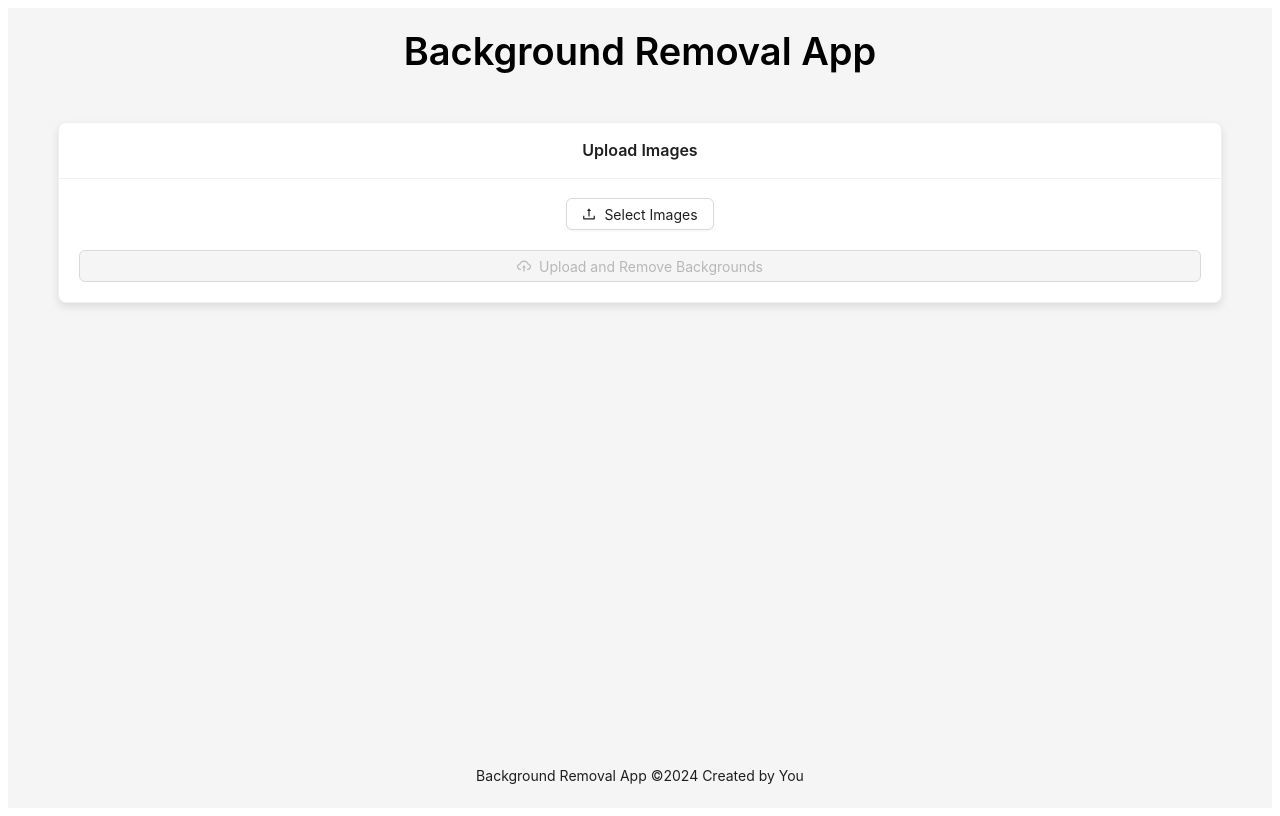
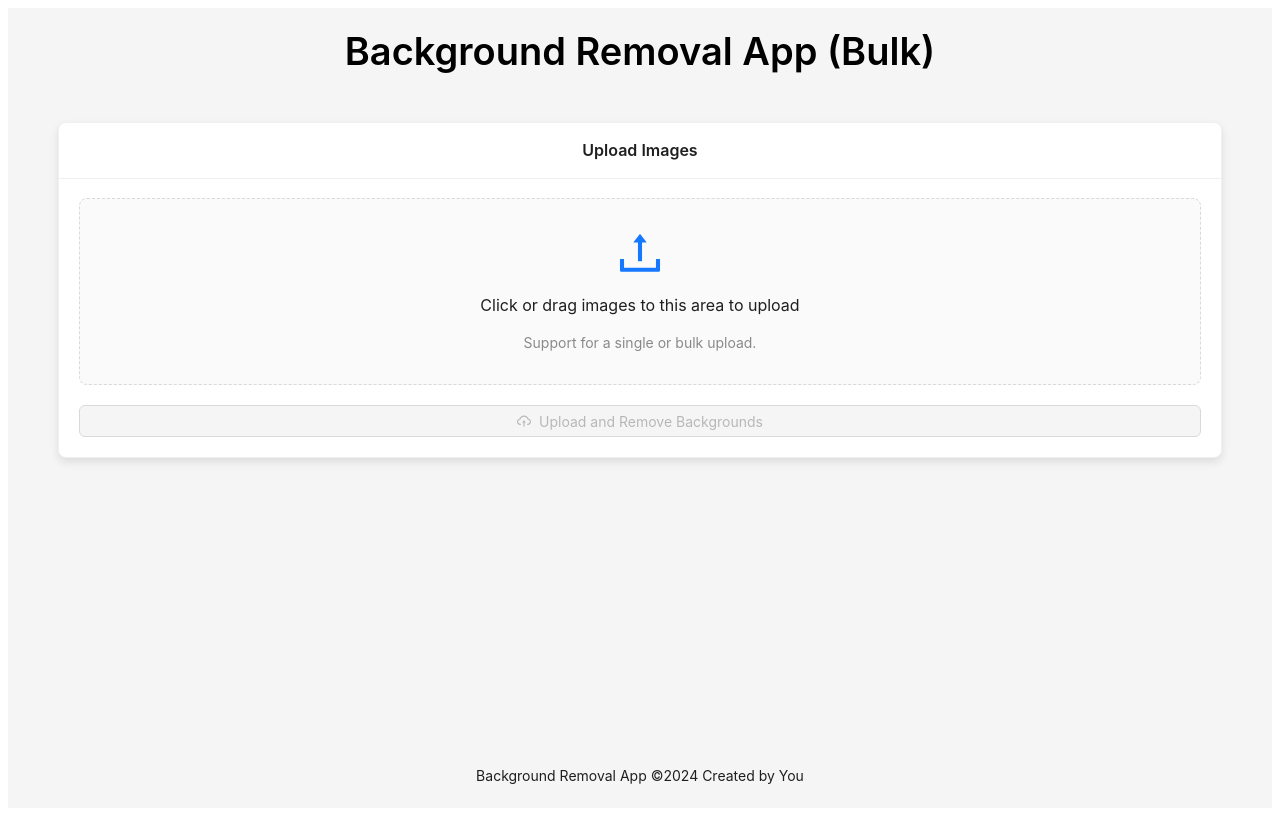
Before and after one commit to dananjayahbi/background_removal_bulk_app, a React (Vite) app in the folder frontend/: page / in a window 1280 px wide. Built offline with nearby package versions, Linux system fonts and the light colour scheme.

Commit message:
improved the frontend UI

```diff
--- a/frontend/src/App.jsx
+++ b/frontend/src/App.jsx
@@ -6,27 +6,28 @@ import {
   Typography,
   Image,
   message,
-  Spin,
   Card,
   Row,
   Col,
+  Select,
 } from "antd";
 import {
   UploadOutlined,
   CloudUploadOutlined,
-  LoadingOutlined,
   DownloadOutlined,
 } from "@ant-design/icons";
 import axios from "axios";
 
 const { Header, Content, Footer } = Layout;
 const { Title } = Typography;
+const { Dragger } = Upload;
 
 const App = () => {
   const [files, setFiles] = useState([]);
   const [loading, setLoading] = useState(false);
   const [processedImages, setProcessedImages] = useState([]);
   const [imageId, setImageId] = useState(null);
+  const [processingStatus, setProcessingStatus] = useState([]);
 
   const checkImageStatus = async (id) => {
     try {
@@ -39,7 +40,9 @@ const App = () => {
         setProcessedImages(images);
         setLoading(false);
         message.success("Images processed successfully!");
+        setFiles([]); // Reset the uploaded files after processing
       } else {
+        setProcessingStatus((prevStatus) => [...prevStatus, response.data.message]);
         setTimeout(() => checkImageStatus(id), 2000);
       }
     } catch (error) {
@@ -100,7 +103,7 @@ const App = () => {
         <Title
           style={{ color: "black", textAlign: "center", margin: "20px 0" }}
         >
-          Background Removal App
+          Background Removal App (Bulk)
         </Title>
       </Header>
       <Content style={{ padding: "50px 50px" }}>
@@ -115,13 +118,19 @@ const App = () => {
               }}
               bodyStyle={{ padding: "20px" }}
             >
-              <Upload
+              <Dragger
                 beforeUpload={beforeUpload}
                 multiple
                 showUploadList={false}
               >
-                <Button icon={<UploadOutlined />}>Select Images</Button>
-              </Upload>
+                <p className="ant-upload-drag-icon">
+                  <UploadOutlined />
+                </p>
+                <p className="ant-upload-text">Click or drag images to this area to upload</p>
+                <p className="ant-upload-hint">
+                  Support for a single or bulk upload.
+                </p>
+              </Dragger>
               <Button
                 type="primary"
                 icon={<CloudUploadOutlined />}
@@ -135,10 +144,31 @@ const App = () => {
           </Col>
         </Row>
         {loading ? (
-          <Spin
-            style={{ marginTop: 20 }}
-            indicator={<LoadingOutlined style={{ fontSize: 24 }} spin />}
-          />
+          <>
+            <ul>
+              {processingStatus.map((status, index) => (
+                <li key={index}>{status}</li>
+              ))}
+            </ul>
+            <Title level={3} style={{ textAlign: "center", marginTop: 20 }}>
+              Uploaded Images:
+            </Title>
+            <Row gutter={[16, 16]} justify="center">
+              {files.map((file, index) => (
+                <Col xs={24} sm={12} md={8} key={index}>
+                  <Card
+                    loading={true}
+                    style={{
+                      textAlign: "center",
+                      boxShadow: "0 4px 8px rgba(0, 0, 0, 0.1)",
+                      minHeight: "150px",
+                    }}
+                    bodyStyle={{ padding: "20px" }}
+                  />
+                </Col>
+              ))}
+            </Row>
+          </>
         ) : (
           <Row gutter={[16, 16]} justify="center" style={{ marginTop: 20 }}>
             {processedImages.map((image) => (
```
